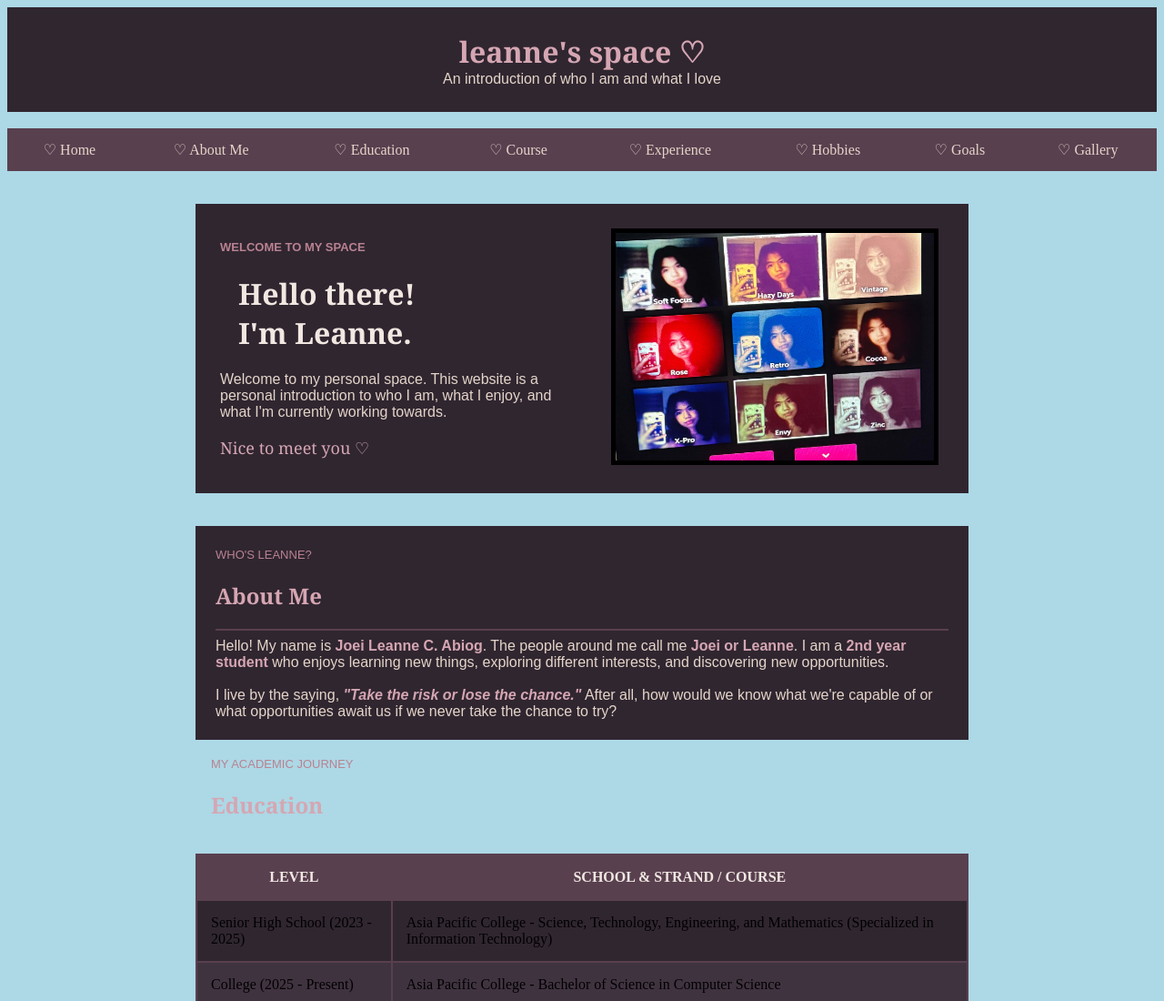
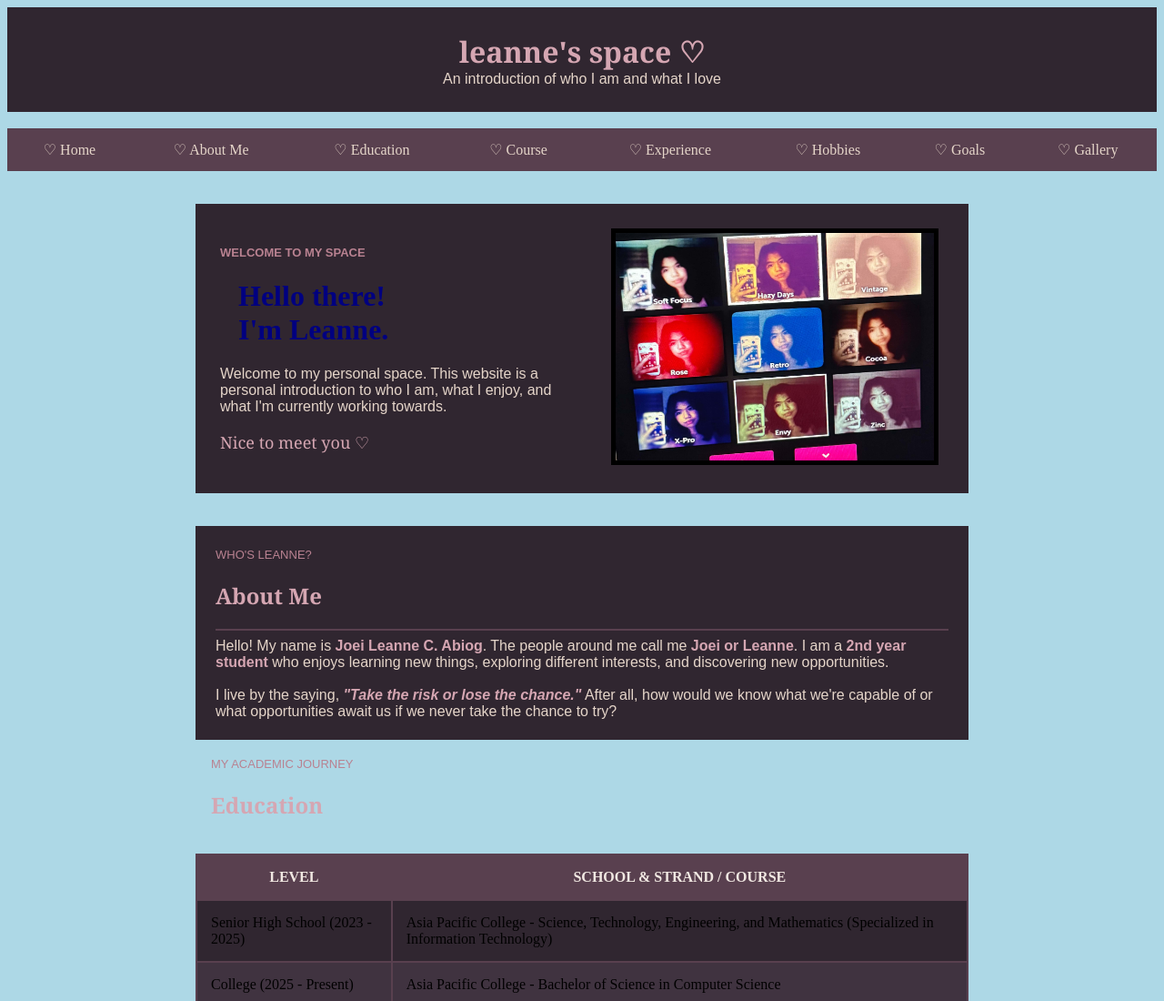
Before and after one commit to leanneabiog/webprog-CS251_IT253-html-lessons, a plain HTML site: page introduction/index.html in a window 1280 px wide. Shown: the top 1100 px of the page at 91% size. Drawn offline with Linux system fonts and the light colour scheme.

Commit message:
for css h1 to appear

```diff
--- a/introduction/index.html
+++ b/introduction/index.html
@@ -47,7 +47,6 @@
                     <b>WELCOME TO MY SPACE</b>
                 </font>
                 <h1>
-                    <font face="Georgia" color="#F1E8E2">
                         Hello there!<br>
                         I'm Leanne.
                     </font>
```
